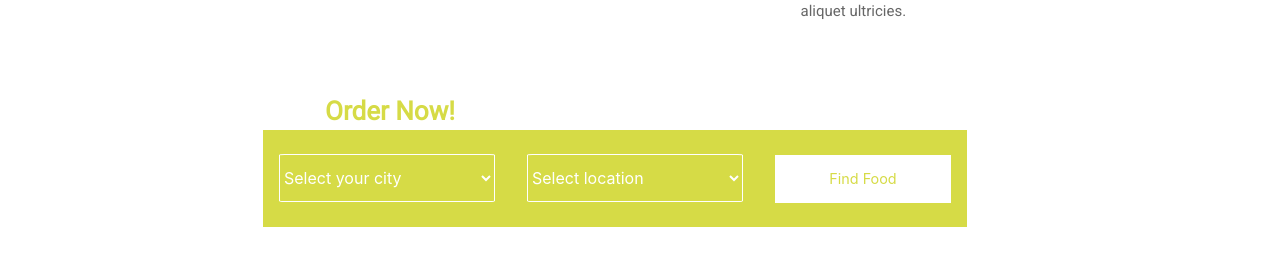
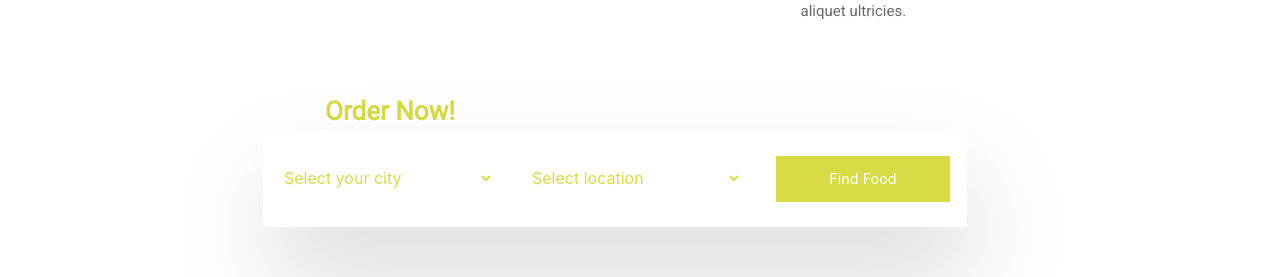
Before and after one commit to devcareer/Dae-Alright-Frontend, a React (Create React App) app in the folder dae-alright/: page / in a window 1280 px wide. Shown: the part 4089-4366 px from the top of the page. Built offline with nearby package versions, Linux system fonts and the light colour scheme.

Commit message:
Dae-Alright landing page session

```diff
--- a/dae-alright/package.json
+++ b/dae-alright/package.json
@@ -1,5 +1,4 @@
 {
-
   "name": "dae-alright",
   "version": "0.1.0",
   "private": true,
@@ -18,6 +17,8 @@
     "react-bootstrap": "^1.0.0-beta.14",
     "react-dom": "^16.10.2",
     "react-redux": "^7.1.3",
+    "react-router": "^5.1.2",
+    "react-router-dom": "^5.1.2",
     "react-scripts": "3.2.0",
     "redux": "^4.0.4",
     "redux-thunk": "^2.3.0"
--- a/dae-alright/src/Pages/Homepage/Homepage-component/vendor/index.js
+++ b/dae-alright/src/Pages/Homepage/Homepage-component/vendor/index.js
@@ -2,7 +2,7 @@ import React, { Component } from 'react'
 import "./vendor.scss"
 import DummyList from "../../DummyList"
 import Button from "../../../../components/Button"
-
+// import { Link }  from "react-router-dom"
 
 
 export default class Vendor extends Component {
@@ -12,6 +12,7 @@ export default class Vendor extends Component {
             vendor: DummyList
         }
     }
+
     render() {
         const vendorList = this.state.vendor.map(item => (
                 <div key={item.id} className="">
--- a/dae-alright/src/components/SearchBar/style.scss
+++ b/dae-alright/src/components/SearchBar/style.scss
@@ -14,6 +14,8 @@
 
 
     }
+
+
 
 
     .search-drop {
@@ -54,4 +56,25 @@
             width: 25%;
         }
     }
+
+    &.search-container-white {
+        background-color: white;
+        box-shadow: 7px 50px 100px rgba(0, 0, 0, 0.15);
+
+        .search-drop {
+            background: white;
+            color: #D6DB46;
+            border: 1P SOLID #e3e3e3;
+
+
+            &::placeholder {
+                color: #D6DB46;
+            }
+        }
+
+        .search-btn {
+            background: #d6db46;
+            color: white;
+        }
+    }
 }
```
Also changed, not shown: dae-alright/src/Pages/Homepage/error.js (added, +12 -0 lines), 1 other file (tests, documents, lock files or other folders).
